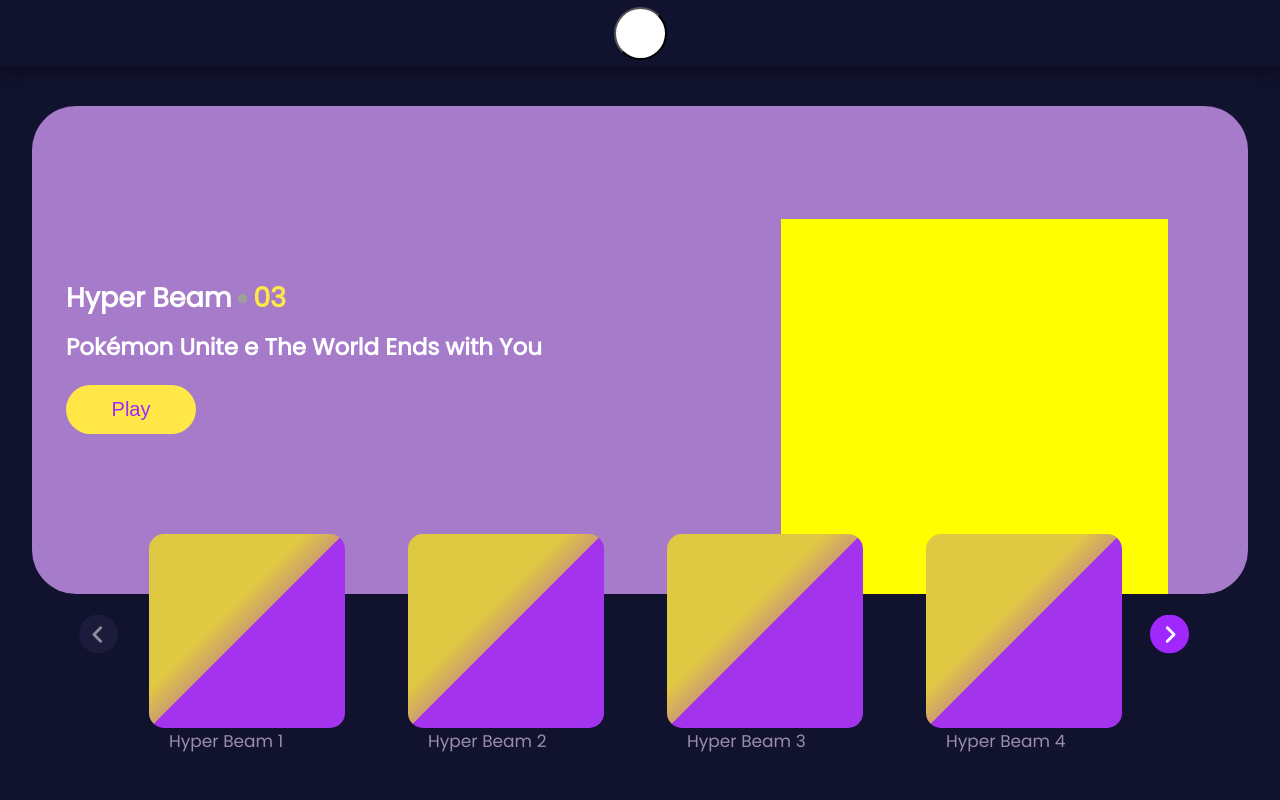
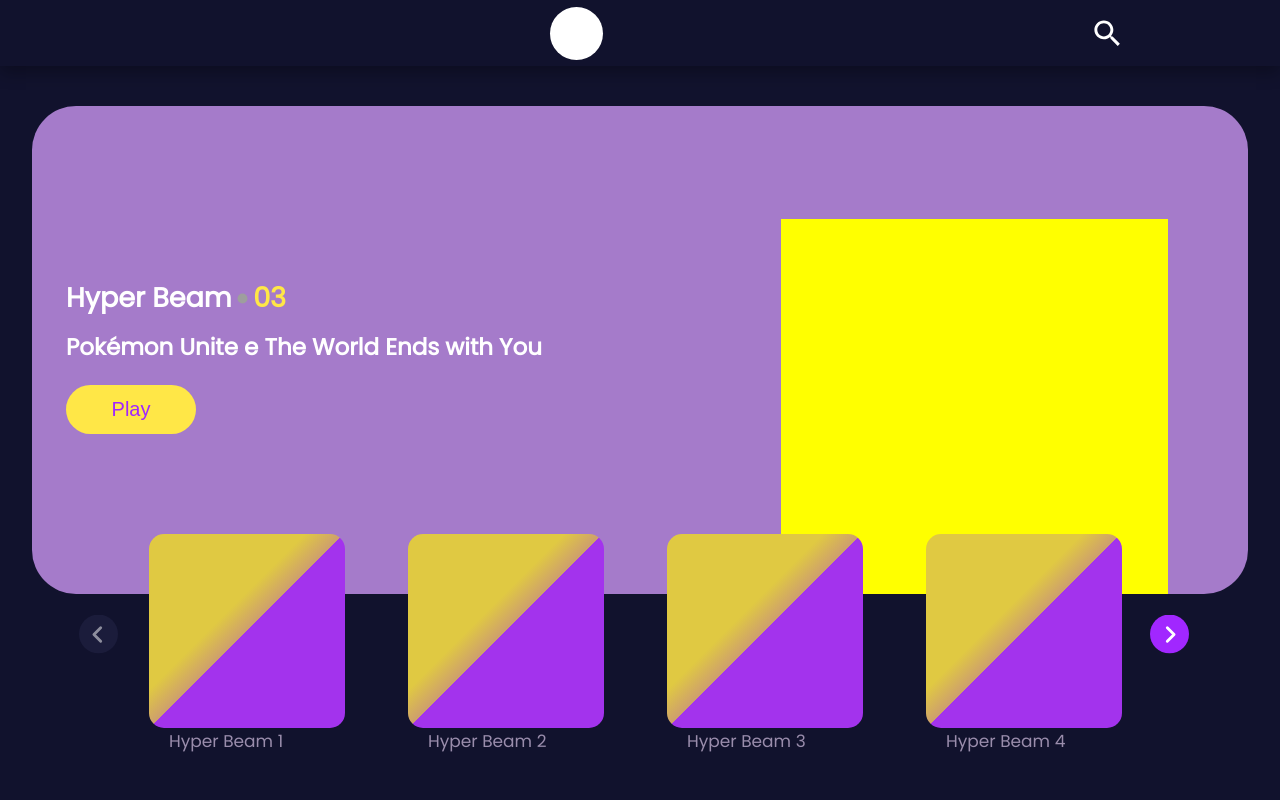
Before and after one commit to lucas-wyllame/hyper-beam, a Next.js app: page / in a window 1280 px wide. Shown: the top 800 px of the page. Built offline with nearby package versions, Linux system fonts and the light colour scheme.

Commit message:
feature(Carousel and Home): add countlabel and searchicon

```diff
--- a/src/components/AvailablePlats/styles.js
+++ b/src/components/AvailablePlats/styles.js
@@ -5,6 +5,10 @@ export const Content = styled.div`
   height: 1401px;
   padding: 0 44px;
   /* background: #11129d; */
+  background-image: url("/img/degrade logo.png");
+  background-size: 100% auto;
+  background-repeat: no-repeat;
+  background-position: center;
   display: flex;
   flex-direction: column;
   justify-content: flex-start;
--- a/src/components/Home/header.js
+++ b/src/components/Home/header.js
@@ -1,5 +1,6 @@
 import { useRouter } from "next/router";
-import { Top, LogoTop } from "./styles";
+import { Top, LogoTop, CenterLogoDiv, SearchLogoBox } from "./styles";
+import SearchIcon from "@mui/icons-material/Search";
 
 export default function Header() {
   const router = useRouter();
@@ -11,7 +12,12 @@ export default function Header() {
 
   return (
     <Top>
-      <LogoTop onClick={handleClick} />
+      <CenterLogoDiv>
+        <LogoTop onClick={handleClick} />
+        <SearchLogoBox>
+          <SearchIcon sx={{ fontSize: 35, color: "#fff" }} />
+        </SearchLogoBox>
+      </CenterLogoDiv>
     </Top>
   );
 }
--- a/src/components/Home/styles.js
+++ b/src/components/Home/styles.js
@@ -7,14 +7,37 @@ export const Top = styled.div`
   box-shadow: 0px 6px 16px #0000004f;
   display: flex;
   align-items: center;
-  justify-content: center;
+  justify-content: flex-end;
 `;
 
-export const LogoTop = styled.button`
+export const CenterLogoDiv = styled.div`
+  width: 57%;
+  height: 66px;
+  /* background: red; */
+  display: flex;
+  align-items: center;
+  justify-content: space-between;
+`;
+
+export const LogoTop = styled.div`
   width: 53px;
   height: 53px;
   background: white;
   border-radius: 50%;
+  cursor: pointer;
+  /* margin: 0 500px; */
+`;
+
+export const SearchLogoBox = styled.div`
+  width: 35px;
+  height: 35px;
+  margin-right: 23px;
+  @media(min-width: 768px){
+    margin-right: 50px;
+  }
+  @media(min-width:1024px){
+    margin-right: 155px;
+  }
 `;
 
 export const Content = styled.div`
```
Also changed, not shown: src/components/Carousel/index.js (+5 -2 lines), src/components/Carousel/styles.js (+31 -0 lines).
